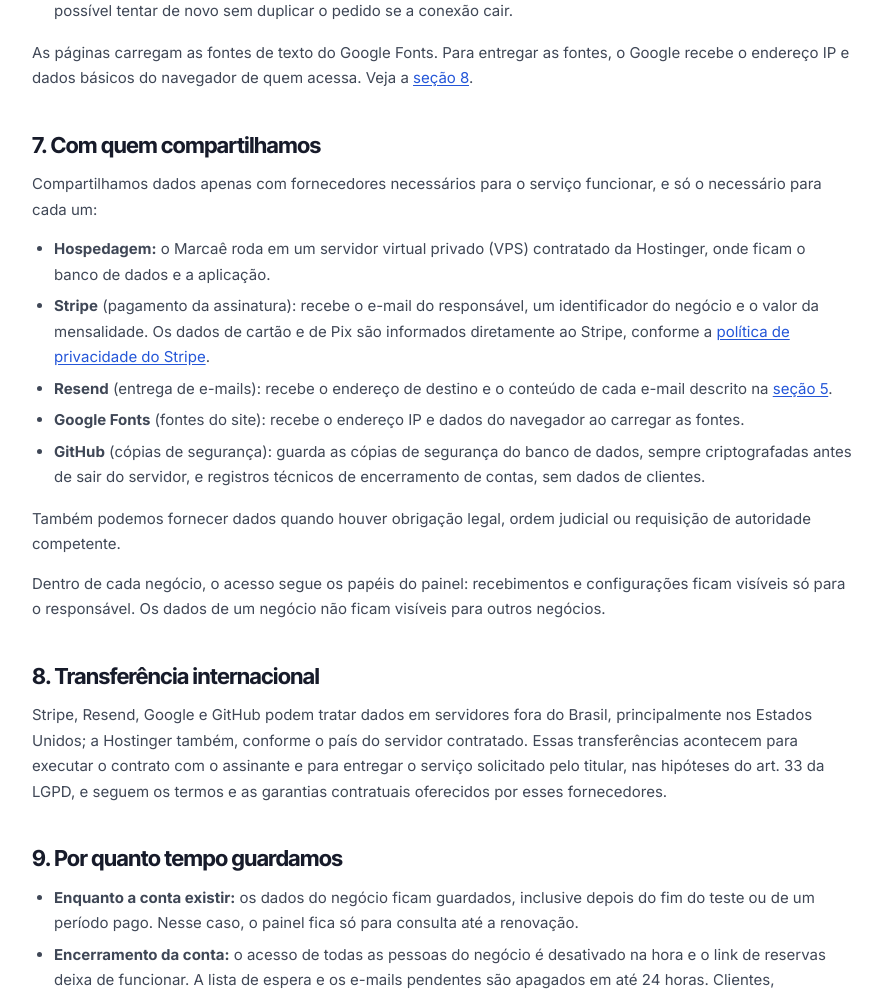
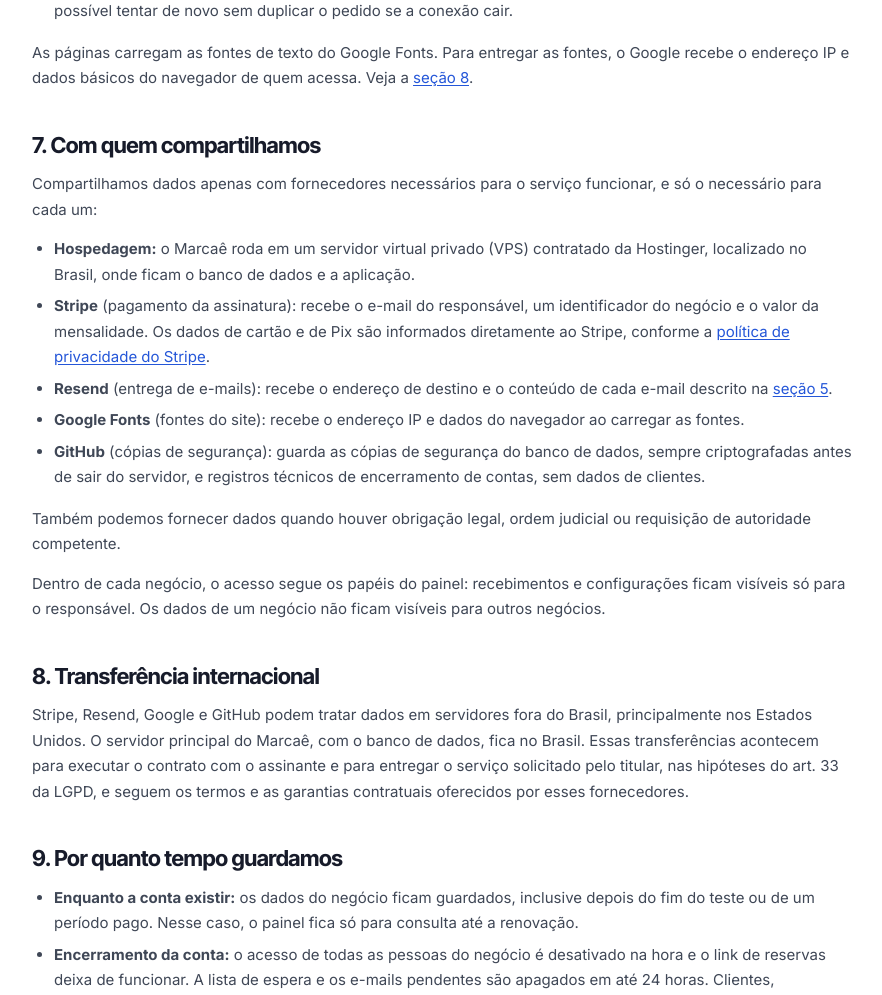
Before and after one commit to pbosoares/Ink.Manager, a Spring Boot app: page /privacidade.html in a window 1280 px wide. Shown: the part 3536-4531 px from the top of the page, without its empty margins (198-1080 px from the left). Run offline with Spring Boot 4, Linux system fonts and the light colour scheme; data that the repository does not hold is empty; some of the project's set-up classes (security, data sources, template engines, error pages and the like) are left out, and stand-ins take their place; database files in the repository are not loaded.

Commit message:
docs(privacidade): servidor da Hostinger no Brasil
Co-Authored-By: Claude Opus 5.5 <noreply@anthropic.com>

```diff
--- a/ink-manager-api/src/main/resources/static/privacidade.html
+++ b/ink-manager-api/src/main/resources/static/privacidade.html
@@ -156,7 +156,7 @@
         <h2 id="compartilhamento-title">7. Com quem compartilhamos</h2>
         <p>Compartilhamos dados apenas com fornecedores necessários para o serviço funcionar, e só o necessário para cada um:</p>
         <ul>
-          <li><strong>Hospedagem:</strong> o Marcaê roda em um servidor virtual privado (VPS) contratado da Hostinger, onde ficam o banco de dados e a aplicação.</li>
+          <li><strong>Hospedagem:</strong> o Marcaê roda em um servidor virtual privado (VPS) contratado da Hostinger, localizado no Brasil, onde ficam o banco de dados e a aplicação.</li>
           <li><strong>Stripe</strong> (pagamento da assinatura): recebe o e-mail do responsável, um identificador do negócio e o valor da mensalidade. Os dados de cartão e de Pix são informados diretamente ao Stripe, conforme a <a href="https://stripe.com/br/privacy" rel="noopener noreferrer">política de privacidade do Stripe</a>.</li>
           <li><strong>Resend</strong> (entrega de e-mails): recebe o endereço de destino e o conteúdo de cada e-mail descrito na <a href="#emails">seção 5</a>.</li>
           <li><strong>Google Fonts</strong> (fontes do site): recebe o endereço IP e dados do navegador ao carregar as fontes.</li>
@@ -168,7 +168,7 @@
 
       <section id="internacional" aria-labelledby="internacional-title">
         <h2 id="internacional-title">8. Transferência internacional</h2>
-        <p>Stripe, Resend, Google e GitHub podem tratar dados em servidores fora do Brasil, principalmente nos Estados Unidos; a Hostinger também, conforme o país do servidor contratado. Essas transferências acontecem para executar o contrato com o assinante e para entregar o serviço solicitado pelo titular, nas hipóteses do art. 33 da LGPD, e seguem os termos e as garantias contratuais oferecidos por esses fornecedores.</p>
+        <p>Stripe, Resend, Google e GitHub podem tratar dados em servidores fora do Brasil, principalmente nos Estados Unidos. O servidor principal do Marcaê, com o banco de dados, fica no Brasil. Essas transferências acontecem para executar o contrato com o assinante e para entregar o serviço solicitado pelo titular, nas hipóteses do art. 33 da LGPD, e seguem os termos e as garantias contratuais oferecidos por esses fornecedores.</p>
       </section>
 
       <section id="retencao" aria-labelledby="retencao-title">
```
